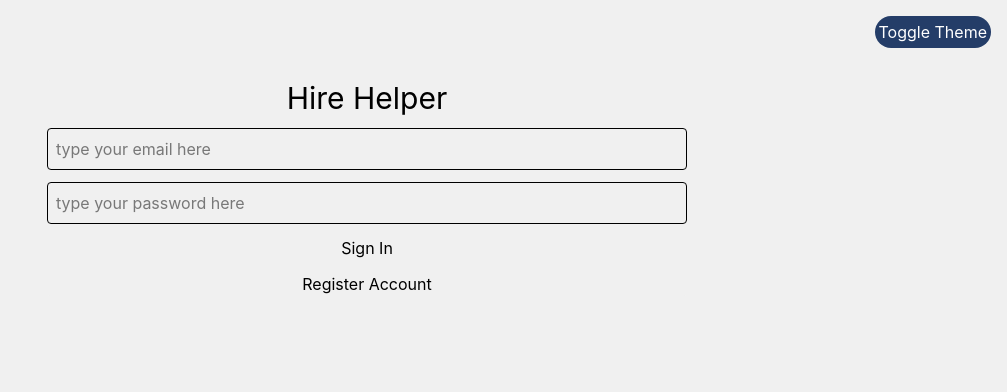
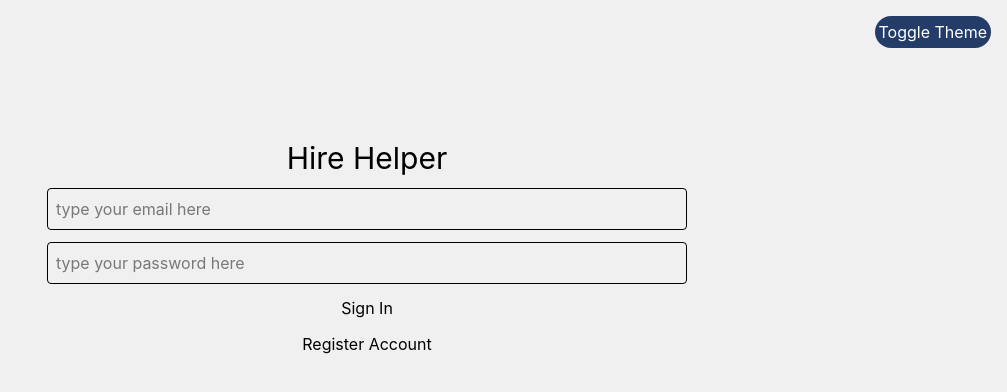
Before and after one commit to AydenGarza/ui-hire-helper, a React (Vite) app: page / in a window 1280 px wide. Shown: the top 392 px of the page, without its empty margins (273-1280 px from the left). Built offline with nearby package versions, Linux system fonts and the light colour scheme.

Commit message:
visual enahcanemts

```diff
--- a/src/App.tsx
+++ b/src/App.tsx
@@ -15,10 +15,12 @@ function App() {
 	return(
 		<div className='bg-background min-h-screen relative'>
 			<ThemeToggleButton/>
-			<Routes>
-				<Route path="/" element={<LoginPage />}></Route>
-				<Route path="/kanban" element={<KanbanPage/>}></Route>
-			</Routes>
+			<div className="pt-15">
+				<Routes>
+					<Route path="/" element={<LoginPage />}></Route>
+					<Route path="/kanban" element={<KanbanPage/>}></Route>
+				</Routes>
+			</div>
 		</div>
 	)
 }
--- a/src/components/jobApplicationCard.tsx
+++ b/src/components/jobApplicationCard.tsx
@@ -12,7 +12,7 @@ const JobApplication = ({ applicationDTO }: Props) => {
 		<div className="flex gap-4 justify-between py-2 text-textcolor">
 			<div>Date Applied: {applicationDTO.date_applied}</div>
 			<div>Status: {applicationDTO.application_status}</div>
-			<div>{applicationDTO.company}</div>
+			<div>Company: {applicationDTO.company}</div>
 		</div>
 	</div>
 }
```
